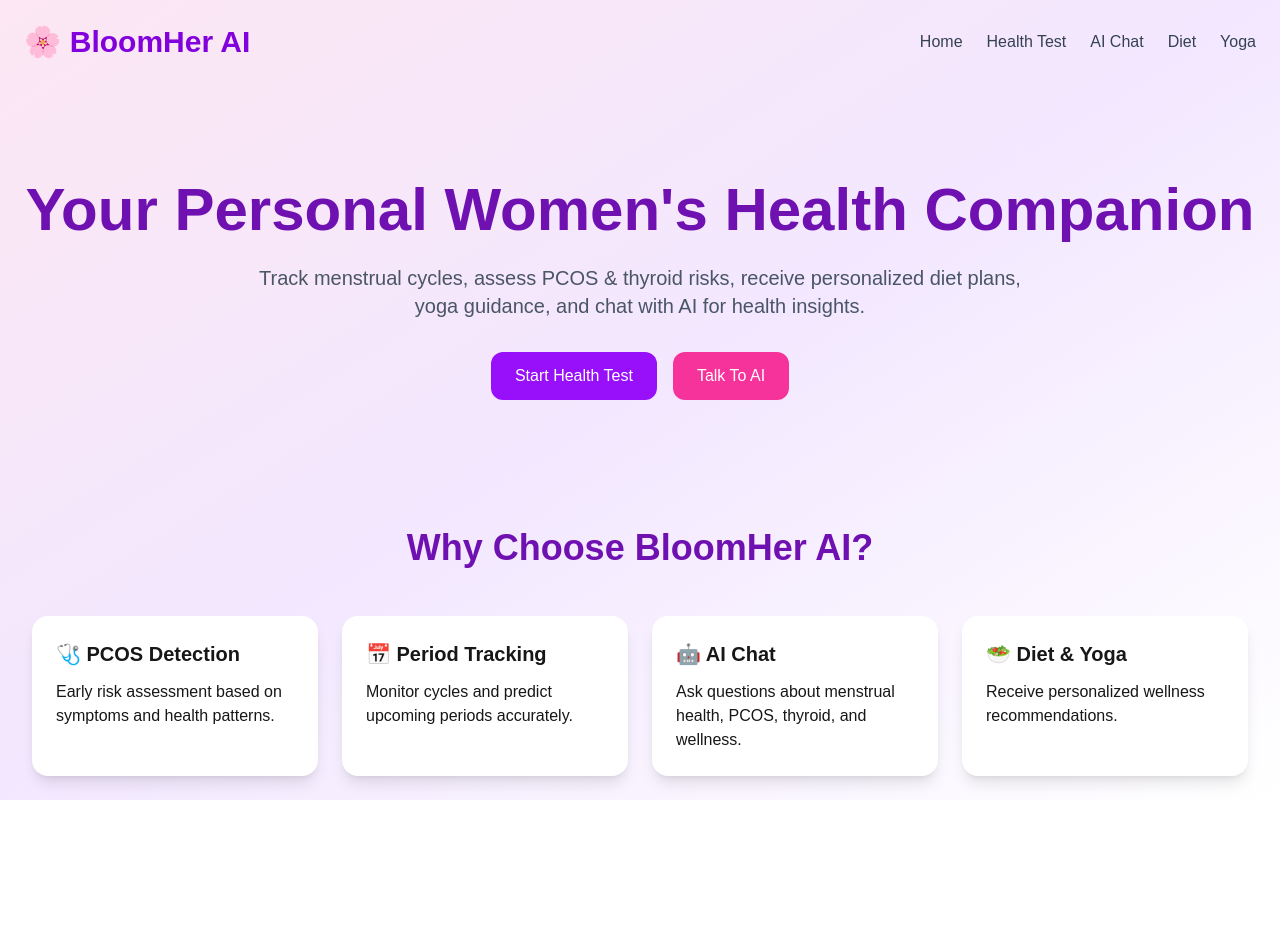
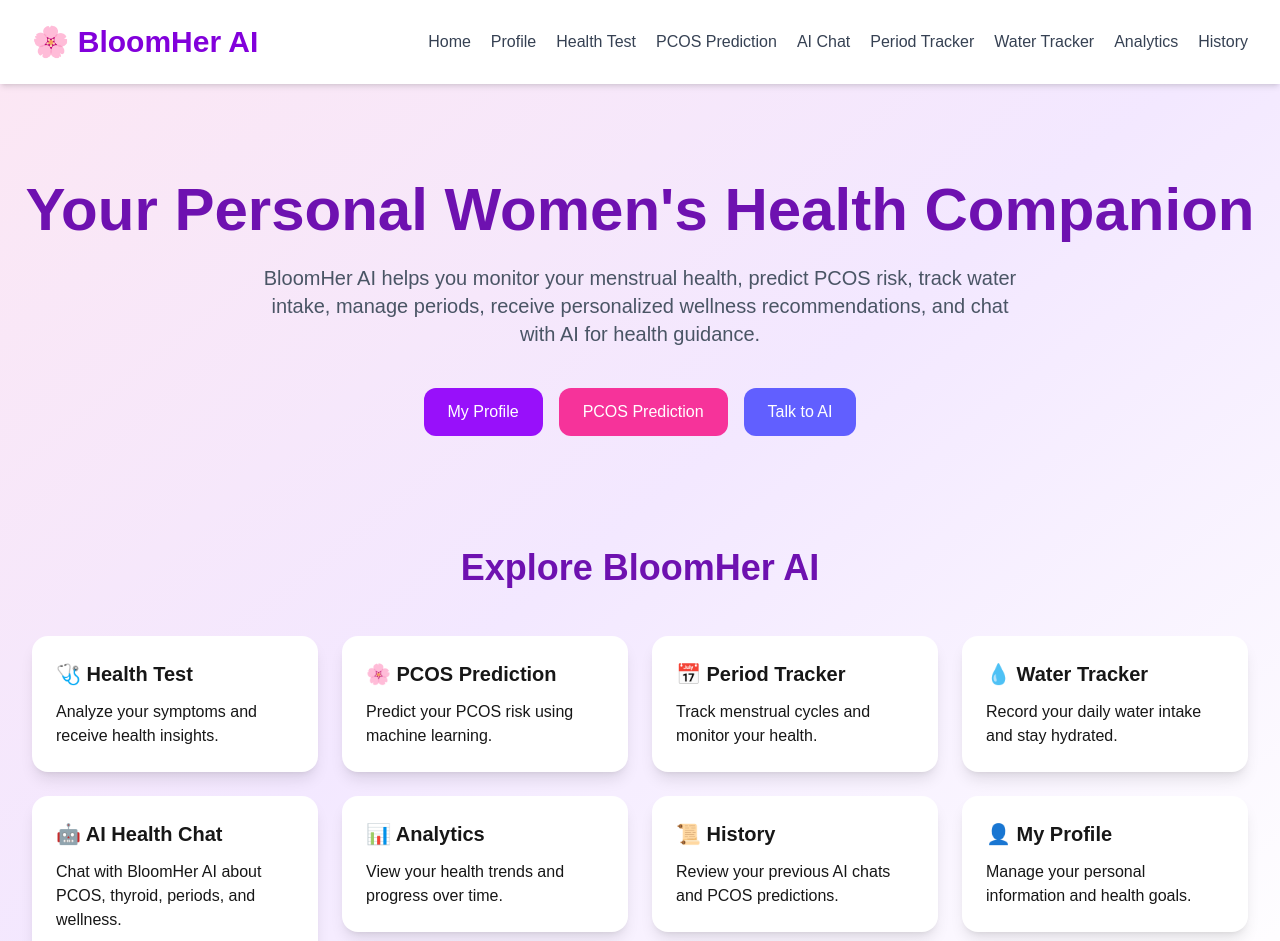
Before and after one commit to BattenaMaheswari/BloomHer-AI, a Next.js app in the folder frontend/: page / in a window 1280 px wide. Shown: the top 941 px of the page. Before the commit the page ends 800 px from the top, so only its background shows below. Built offline with nearby package versions, Linux system fonts and the light colour scheme.

Commit message:
Added Profile page

```diff
--- a/frontend/app/page.tsx
+++ b/frontend/app/page.tsx
@@ -5,176 +5,215 @@ export default function Home() {
     <main className="min-h-screen bg-gradient-to-br from-pink-100 via-purple-100 to-white">
 
       {/* Navbar */}
-      <nav className="flex justify-between items-center p-6">
+      <nav className="flex justify-between items-center px-8 py-6 bg-white shadow-md">
 
         <h1 className="text-3xl font-bold text-purple-700">
           🌸 BloomHer AI
         </h1>
 
+        <div className="flex flex-wrap gap-5 text-gray-700 font-medium">
 
-        <div className="flex gap-6 text-gray-700 font-medium">
-
-          <Link href="/">
+          <Link href="/" className="hover:text-purple-700">
             Home
           </Link>
 
-          <Link href="/pcos">
+          <Link href="/profile" className="hover:text-purple-700">
+            Profile
+          </Link>
+
+          <Link href="/health-test" className="hover:text-purple-700">
             Health Test
           </Link>
 
-          <Link href="/ai-chat">
+          <Link href="/pcos" className="hover:text-purple-700">
+            PCOS Prediction
+          </Link>
+
+          <Link href="/ai-chat" className="hover:text-purple-700">
             AI Chat
           </Link>
 
-          <Link href="/diet">
-            Diet
+          <Link href="/period" className="hover:text-purple-700">
+            Period Tracker
           </Link>
 
-          <Link href="/yoga">
-            Yoga
+          <Link href="/water" className="hover:text-purple-700">
+            Water Tracker
+          </Link>
+
+          <Link href="/analytics" className="hover:text-purple-700">
+            Analytics
+          </Link>
+
+          <Link href="/history" className="hover:text-purple-700">
+            History
           </Link>
 
         </div>
 
       </nav>
 
-
-
       {/* Hero Section */}
-      <section className="flex flex-col items-center justify-center text-center mt-24 px-4">
-
+      <section className="flex flex-col items-center justify-center text-center mt-24 px-6">
 
         <h2 className="text-6xl font-bold text-purple-800 mb-6">
           Your Personal Women's Health Companion
         </h2>
 
-
-        <p className="text-xl text-gray-600 max-w-3xl mb-8">
-
-          Track menstrual cycles, assess PCOS & thyroid risks,
-          receive personalized diet plans, yoga guidance,
-          and chat with AI for health insights.
-
+        <p className="text-xl text-gray-600 max-w-3xl mb-10">
+          BloomHer AI helps you monitor your menstrual health, predict PCOS
+          risk, track water intake, manage periods, receive personalized
+          wellness recommendations, and chat with AI for health guidance.
         </p>
 
+        <div className="flex flex-wrap justify-center gap-4">
 
-
-        <div className="flex gap-4">
-
+          <Link href="/profile">
+            <button className="bg-purple-600 text-white px-6 py-3 rounded-xl hover:scale-105 transition">
+              My Profile
+            </button>
+          </Link>
 
           <Link href="/pcos">
-
-            <button className="bg-purple-600 text-white px-6 py-3 rounded-xl hover:scale-105 transition">
-
-              Start Health Test
-
+            <button className="bg-pink-500 text-white px-6 py-3 rounded-xl hover:scale-105 transition">
+              PCOS Prediction
             </button>
-
           </Link>
 
-
-
           <Link href="/ai-chat">
-
-            <button className="bg-pink-500 text-white px-6 py-3 rounded-xl hover:scale-105 transition">
-
-              Talk To AI
-
+            <button className="bg-indigo-500 text-white px-6 py-3 rounded-xl hover:scale-105 transition">
+              Talk to AI
             </button>
-
           </Link>
-
 
         </div>
 
-
       </section>
 
-
-
-
       {/* Features Section */}
-      <section className="mt-32 px-8">
-
+      <section className="mt-28 px-8 pb-16">
 
         <h3 className="text-4xl font-bold text-center text-purple-800 mb-12">
-
-          Why Choose BloomHer AI?
-
+          Explore BloomHer AI
         </h3>
-
-
 
         <div className="grid md:grid-cols-2 lg:grid-cols-4 gap-6">
 
-
-
-          <div className="bg-white p-6 rounded-2xl shadow-lg">
+          <Link href="/health-test">
+            <div className="bg-white p-6 rounded-2xl shadow-lg hover:shadow-xl transition cursor-pointer">
 
               <h4 className="text-xl font-bold mb-3">
-              🩺 PCOS Detection
+                🩺 Health Test
               </h4>
 
               <p>
-              Early risk assessment based on symptoms and health patterns.
+                Analyze your symptoms and receive health insights.
               </p>
 
             </div>
+          </Link>
 
-
-
-
-          <div className="bg-white p-6 rounded-2xl shadow-lg">
+          <Link href="/pcos">
+            <div className="bg-white p-6 rounded-2xl shadow-lg hover:shadow-xl transition cursor-pointer">
 
               <h4 className="text-xl font-bold mb-3">
-              📅 Period Tracking
+                🌸 PCOS Prediction
               </h4>
 
               <p>
-              Monitor cycles and predict upcoming periods accurately.
+                Predict your PCOS risk using machine learning.
               </p>
 
             </div>
+          </Link>
 
-
-
-
-
-          <div className="bg-white p-6 rounded-2xl shadow-lg">
+          <Link href="/period">
+            <div className="bg-white p-6 rounded-2xl shadow-lg hover:shadow-xl transition cursor-pointer">
 
               <h4 className="text-xl font-bold mb-3">
-              🤖 AI Chat
+                📅 Period Tracker
               </h4>
 
               <p>
-              Ask questions about menstrual health, PCOS, thyroid, and wellness.
+                Track menstrual cycles and monitor your health.
               </p>
 
             </div>
+          </Link>
 
-
-
-
-
-          <div className="bg-white p-6 rounded-2xl shadow-lg">
+          <Link href="/water">
+            <div className="bg-white p-6 rounded-2xl shadow-lg hover:shadow-xl transition cursor-pointer">
 
               <h4 className="text-xl font-bold mb-3">
-              🥗 Diet & Yoga
+                💧 Water Tracker
               </h4>
 
               <p>
-              Receive personalized wellness recommendations.
+                Record your daily water intake and stay hydrated.
               </p>
 
             </div>
+          </Link>
 
+          <Link href="/ai-chat">
+            <div className="bg-white p-6 rounded-2xl shadow-lg hover:shadow-xl transition cursor-pointer">
 
+              <h4 className="text-xl font-bold mb-3">
+                🤖 AI Health Chat
+              </h4>
+
+              <p>
+                Chat with BloomHer AI about PCOS, thyroid, periods, and wellness.
+              </p>
+
+            </div>
+          </Link>
+
+          <Link href="/analytics">
+            <div className="bg-white p-6 rounded-2xl shadow-lg hover:shadow-xl transition cursor-pointer">
+
+              <h4 className="text-xl font-bold mb-3">
+                📊 Analytics
+              </h4>
+
+              <p>
+                View your health trends and progress over time.
+              </p>
+
+            </div>
+          </Link>
+
+          <Link href="/history">
+            <div className="bg-white p-6 rounded-2xl shadow-lg hover:shadow-xl transition cursor-pointer">
+
+              <h4 className="text-xl font-bold mb-3">
+                📜 History
+              </h4>
+
+              <p>
+                Review your previous AI chats and PCOS predictions.
+              </p>
+
+            </div>
+          </Link>
+
+          <Link href="/profile">
+            <div className="bg-white p-6 rounded-2xl shadow-lg hover:shadow-xl transition cursor-pointer">
+
+              <h4 className="text-xl font-bold mb-3">
+                👤 My Profile
+              </h4>
+
+              <p>
+                Manage your personal information and health goals.
+              </p>
+
+            </div>
+          </Link>
 
         </div>
 
-
       </section>
-
 
     </main>
   );
--- a/frontend/app/profile/page.tsx
+++ b/frontend/app/profile/page.tsx
@@ -2,103 +2,143 @@
 
 import { useState } from "react";
 
-export default function Profile() {
-  const [name, setName] = useState("");
-  const [age, setAge] = useState("");
-  const [height, setHeight] = useState("");
-  const [weight, setWeight] = useState("");
-  const [goal, setGoal] = useState("");
+export default function ProfilePage() {
+  const API_URL = process.env.NEXT_PUBLIC_API_URL;
+
+  const [formData, setFormData] = useState({
+    name: "",
+    age: "",
+    height: "",
+    weight: "",
+    goal: "",
+  });
 
   const [message, setMessage] = useState("");
+  const [loading, setLoading] = useState(false);
 
-  const handleSave = async () => {
+  function handleChange(
+    e: React.ChangeEvent<HTMLInputElement>
+  ) {
+    setFormData({
+      ...formData,
+      [e.target.name]: e.target.value,
+    });
+
+    setMessage("");
+  }
+
+  async function saveProfile(
+    e: React.FormEvent
+  ) {
+    e.preventDefault();
+
     try {
-      const res = await fetch("http://127.0.0.1:8000/profile/", {
+      setLoading(true);
+
+      const res = await fetch(
+        `${API_URL}/profile/`,
+        {
           method: "POST",
           headers: {
             "Content-Type": "application/json",
           },
           body: JSON.stringify({
-          name,
-          age: Number(age),
-          height: Number(height),
-          weight: Number(weight),
-          goal,
+            name: formData.name,
+            age: Number(formData.age),
+            height: Number(formData.height),
+            weight: Number(formData.weight),
+            goal: formData.goal,
           }),
-      });
+        }
+      );
 
       const data = await res.json();
-      setMessage(data.message);
 
-    } catch (error) {
-      console.error(error);
-      setMessage("Error saving profile");
+      if (!res.ok) {
+        throw new Error(
+          data.detail || "Unable to save profile."
+        );
       }
-  };
+
+      setMessage("✅ Profile saved successfully!");
+
+    } catch (err: any) {
+      setMessage(err.message);
+    } finally {
+      setLoading(false);
+    }
+  }
 
   return (
-    <main className="min-h-screen bg-pink-50 p-8">
+    <main className="min-h-screen bg-gradient-to-br from-pink-50 to-purple-100 p-6">
 
-      <div className="max-w-2xl mx-auto bg-white p-8 rounded-2xl shadow-lg">
+      <div className="max-w-xl mx-auto bg-white rounded-2xl shadow-xl p-8">
 
-        <h1 className="text-4xl font-bold text-purple-700 mb-6">
-          👤 Profile Setup
+        <h1 className="text-3xl font-bold text-purple-700 mb-6">
+          👤 My Profile
         </h1>
 
-        <div className="space-y-4">
+        <form
+          onSubmit={saveProfile}
+          className="space-y-4"
+        >
 
           <input
-            className="border p-3 w-full rounded-lg"
+            name="name"
             placeholder="Name"
-            value={name}
-            onChange={(e) => setName(e.target.value)}
+            value={formData.name}
+            onChange={handleChange}
+            className="w-full border p-3 rounded-xl"
           />
 
           <input
-            type="number"
-            className="border p-3 w-full rounded-lg"
+            name="age"
             placeholder="Age"
-            value={age}
-            onChange={(e) => setAge(e.target.value)}
+            value={formData.age}
+            onChange={handleChange}
+            className="w-full border p-3 rounded-xl"
           />
 
           <input
-            type="number"
-            className="border p-3 w-full rounded-lg"
-            placeholder="Height"
-            value={height}
-            onChange={(e) => setHeight(e.target.value)}
+            name="height"
+            placeholder="Height (cm)"
+            value={formData.height}
+            onChange={handleChange}
+            className="w-full border p-3 rounded-xl"
           />
 
           <input
-            type="number"
-            className="border p-3 w-full rounded-lg"
-            placeholder="Weight"
-            value={weight}
-            onChange={(e) => setWeight(e.target.value)}
+            name="weight"
+            placeholder="Weight (kg)"
+            value={formData.weight}
+            onChange={handleChange}
+            className="w-full border p-3 rounded-xl"
           />
 
           <input
-            className="border p-3 w-full rounded-lg"
-            placeholder="Goal (e.g., Healthy Lifestyle)"
-            value={goal}
-            onChange={(e) => setGoal(e.target.value)}
+            name="goal"
+            placeholder="Goal (Weight Loss / Healthy Lifestyle)"
+            value={formData.goal}
+            onChange={handleChange}
+            className="w-full border p-3 rounded-xl"
           />
 
           <button
-            onClick={handleSave}
-            className="bg-purple-600 text-white px-6 py-3 rounded-lg hover:bg-purple-700"
+            type="submit"
+            disabled={loading}
+            className="w-full bg-pink-500 text-white p-3 rounded-xl hover:bg-pink-600"
           >
-            Save Profile
+            {loading ? "Saving..." : "Save Profile"}
           </button>
 
+        </form>
+
         {message && (
-            <p className="text-green-600 font-semibold mt-4">
+          <div className="mt-5 bg-purple-100 text-purple-700 p-4 rounded-xl">
             {message}
-            </p>
+          </div>
         )}
 
-        </div>
       </div>
 
     </main>
```
Lines whose indentation alone changed are shown as unchanged.
